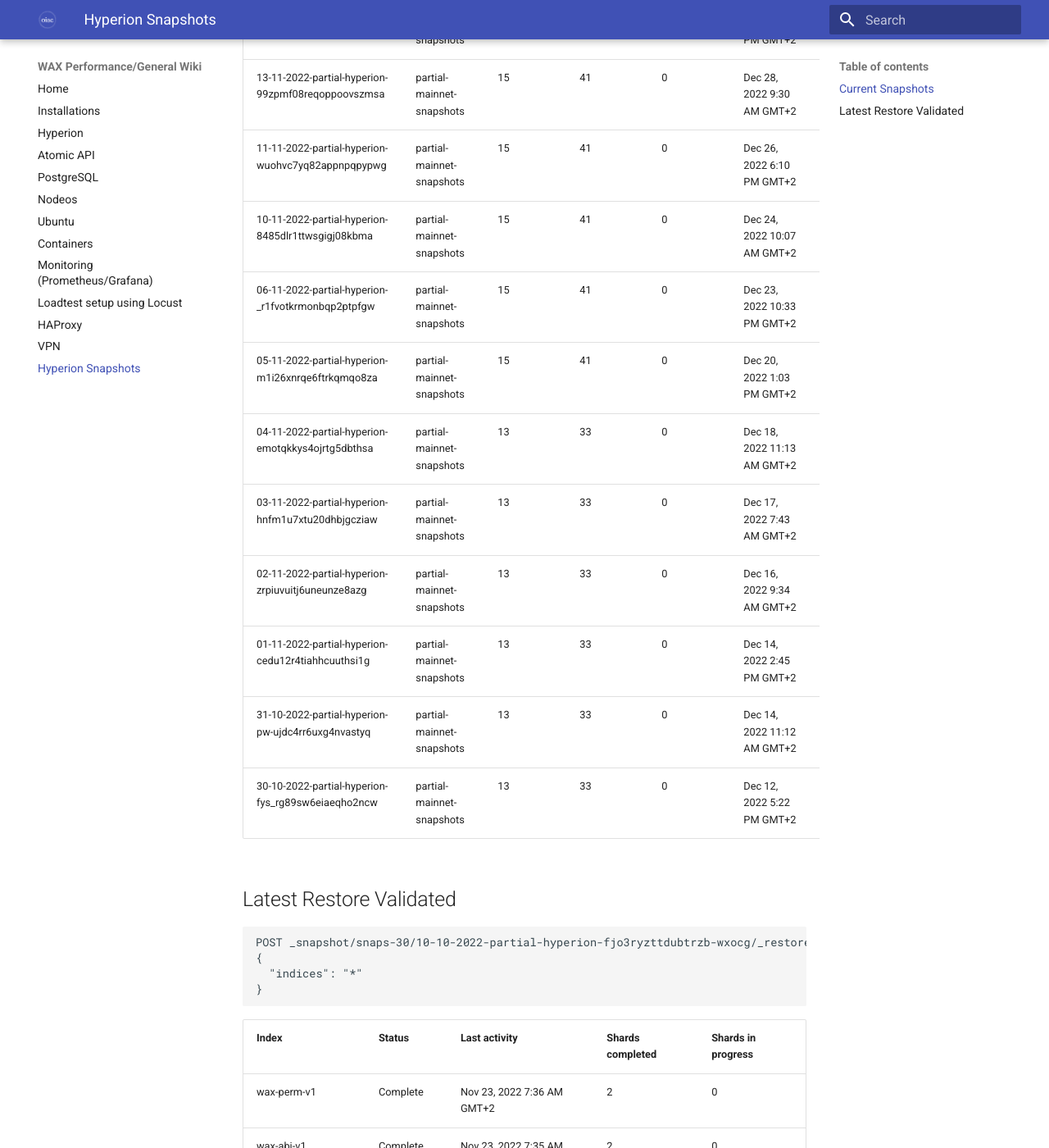
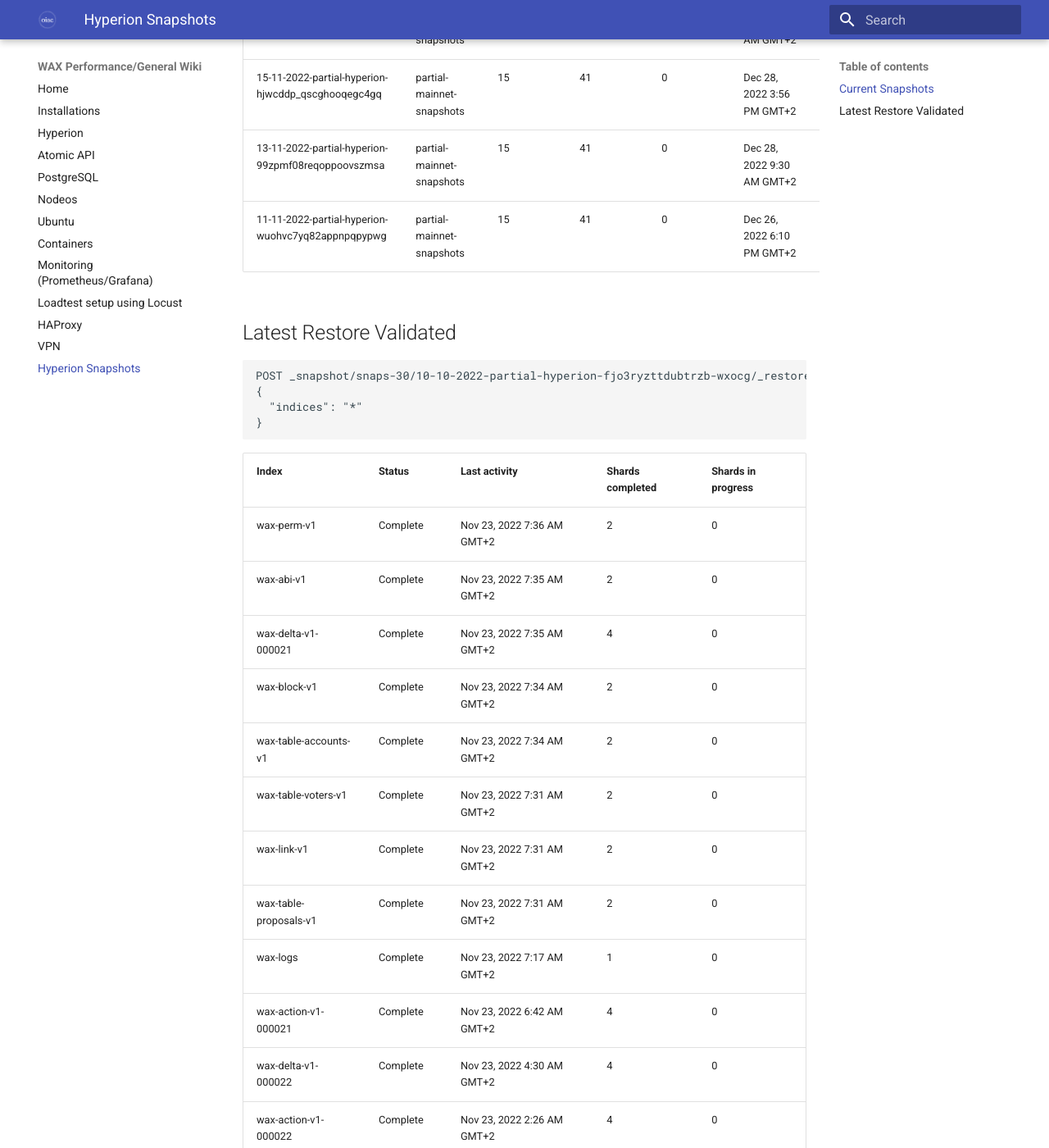
Before and after one commit to oneinacillian/wiki, an MkDocs documentation site: the page built from docs/snapshots.md, in a window 1280 px wide and 1400 px high, scrolled down 4355 px. Shown: the whole window at 82% size. Built offline with MkDocs 1.6.1 and Material for MkDocs 9.7.7, drawn with Linux system fonts in a browser that asks for light colours; some of the changed text lies outside the part shown.

```diff
--- a/docs/snapshots.md
+++ b/docs/snapshots.md
@@ -87,15 +88,6 @@
 | 15-11-2022-partial-hyperion-hjwcddp_qscghooqegc4gq | partial-mainnet-snapshots | 15      | 41     | 0             | Dec 28, 2022 3:56 PM GMT+2  | 13s      |
 | 13-11-2022-partial-hyperion-99zpmf08reqoppoovszmsa | partial-mainnet-snapshots | 15      | 41     | 0             | Dec 28, 2022 9:30 AM GMT+2  | 39s      |
 | 11-11-2022-partial-hyperion-wuohvc7yq82appnpqpypwg | partial-mainnet-snapshots | 15      | 41     | 0             | Dec 26, 2022 6:10 PM GMT+2  | 48s      |
-| 10-11-2022-partial-hyperion-8485dlr1ttwsgigj08kbma | partial-mainnet-snapshots | 15      | 41     | 0             | Dec 24, 2022 10:07 AM GMT+2 | 30s      |
-| 06-11-2022-partial-hyperion-_r1fvotkrmonbqp2ptpfgw | partial-mainnet-snapshots | 15      | 41     | 0             | Dec 23, 2022 10:33 PM GMT+2 | 65s      |
-| 05-11-2022-partial-hyperion-m1i26xnrqe6ftrkqmqo8za | partial-mainnet-snapshots | 15      | 41     | 0             | Dec 20, 2022 1:03 PM GMT+2  | 42s      |
-| 04-11-2022-partial-hyperion-emotqkkys4ojrtg5dbthsa | partial-mainnet-snapshots | 13      | 33     | 0             | Dec 18, 2022 11:13 AM GMT+2 | 28s      |
-| 03-11-2022-partial-hyperion-hnfm1u7xtu20dhbjgcziaw | partial-mainnet-snapshots | 13      | 33     | 0             | Dec 17, 2022 7:43 AM GMT+2  | 27s      |
-| 02-11-2022-partial-hyperion-zrpiuvuitj6uneunze8azg | partial-mainnet-snapshots | 13      | 33     | 0             | Dec 16, 2022 9:34 AM GMT+2  | 35s      |
-| 01-11-2022-partial-hyperion-cedu12r4tiahhcuuthsi1g | partial-mainnet-snapshots | 13      | 33     | 0             | Dec 14, 2022 2:45 PM GMT+2  | 8s       |
-| 31-10-2022-partial-hyperion-pw-ujdc4rr6uxg4nvastyq | partial-mainnet-snapshots | 13      | 33     | 0             | Dec 14, 2022 11:12 AM GMT+2 | 35s      |
-| 30-10-2022-partial-hyperion-fys_rg89sw6eiaeqho2ncw | partial-mainnet-snapshots | 13      | 33     | 0             | Dec 12, 2022 5:22 PM GMT+2  | 22s      |
 
 
 ## Latest Restore Validated
```
Also changed, not shown: other parts of docs/snapshots.md (+1 -0 lines).
